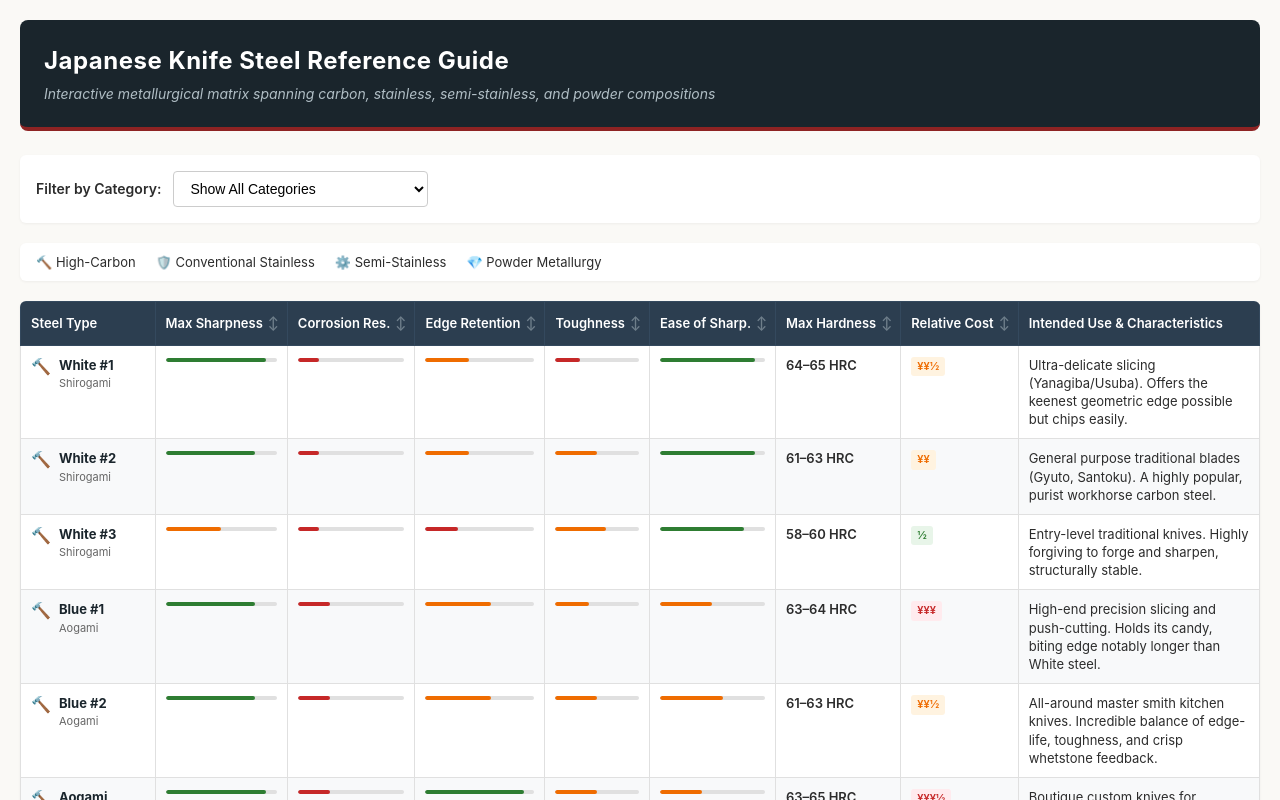
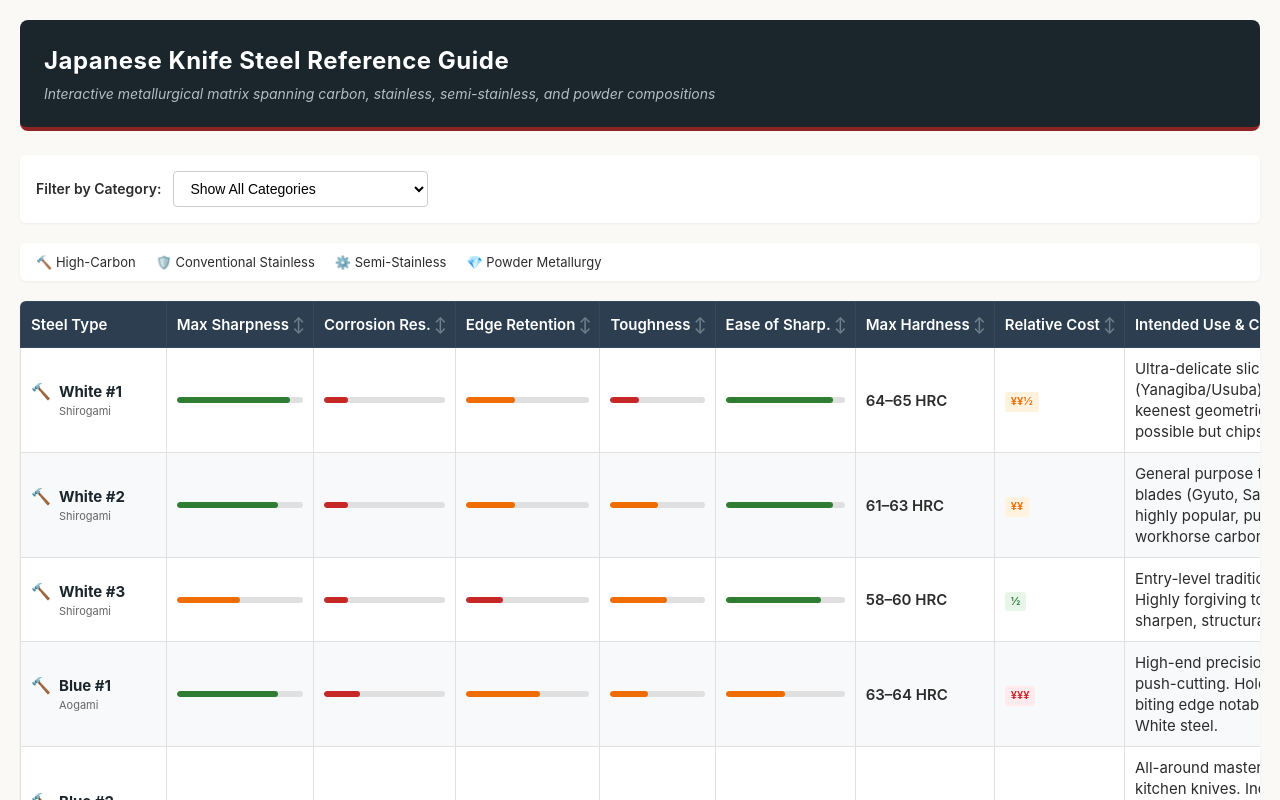
Before and after one commit to friendofdog/japan-knife, a React (Vite) app: page / in a window 1280 px wide. Shown: the top 800 px of the page. Built offline with nearby package versions, Linux system fonts and the light colour scheme.

Commit message:
Increase font size, height

```diff
--- a/src/index.css
+++ b/src/index.css
@@ -99,7 +99,7 @@ table {
   width: 100%;
   border-collapse: collapse;
   text-align: left;
-  font-size: 13px;
+  font-size: 15px;
 }
 
 th {
@@ -145,7 +145,7 @@ th.sort-desc::after {
 td {
   padding: 10px;
   border: 1px solid var(--border-color);
-  vertical-align: top;
+  vertical-align: middle;
 }
 
 tr:nth-child(even) td {
@@ -203,7 +203,7 @@ meter {
   -webkit-appearance: none;
   appearance: none;
   width: 100%;
-  height: 8px;
+  height: 12px;
   display: block;
 }
 
```
